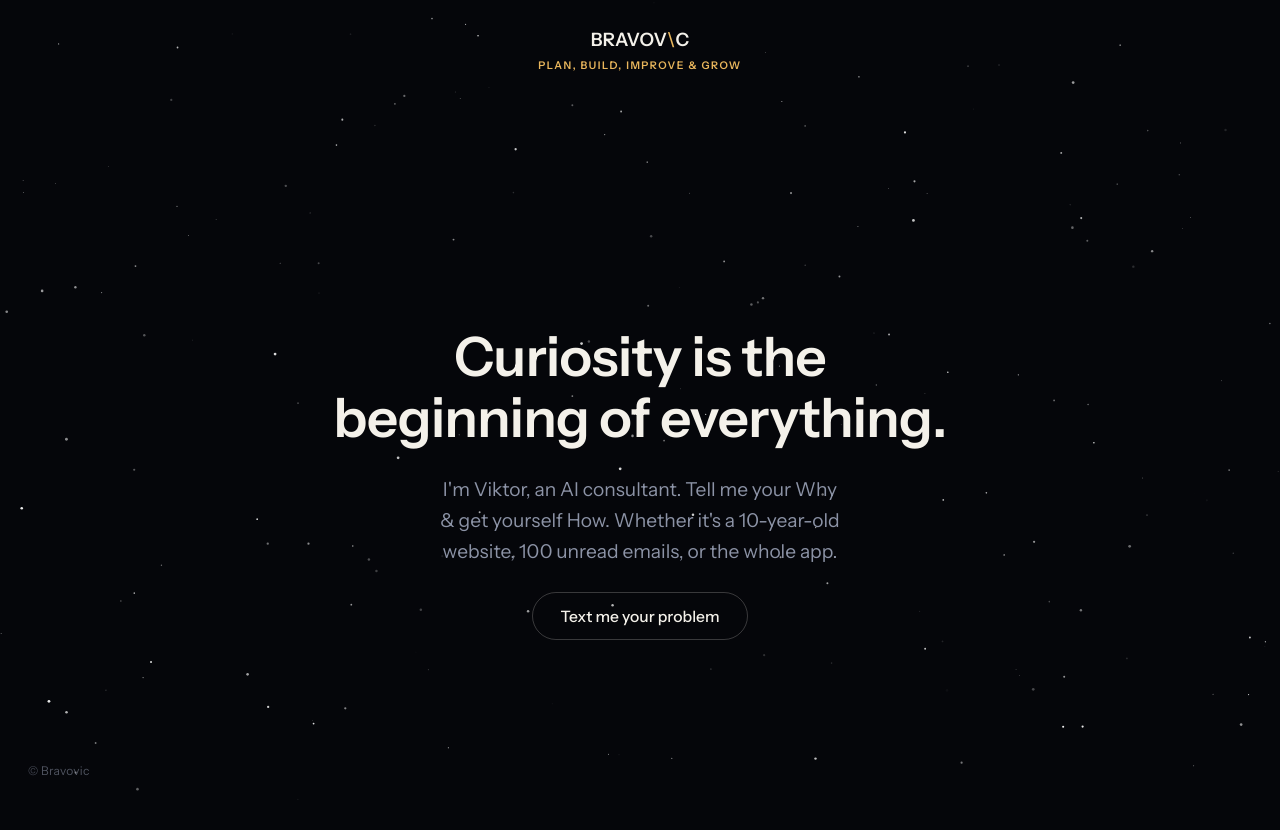
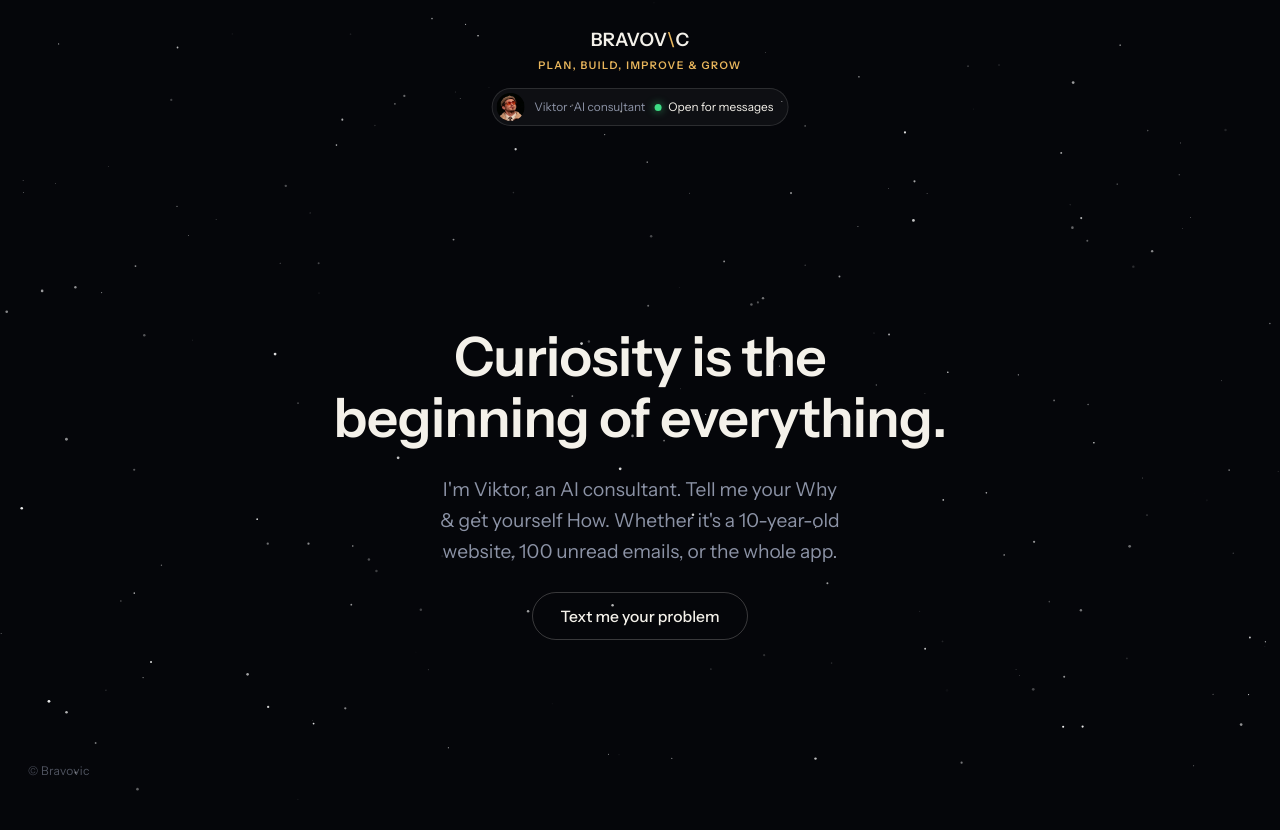
Before and after one commit to ViktorBravovik/bravovic, a plain HTML site: page index.html in a window 1280 px wide. Shown: the top 830 px of the page. Drawn offline with Linux system fonts and the light colour scheme.

Commit message:
Add status line with portrait under the logo
Co-Authored-By: Claude Fable 5.2 <noreply@anthropic.com>

```diff
--- a/index.html
+++ b/index.html
@@ -342,6 +342,35 @@ body.swipe-gallery .site-card{ scroll-snap-align:start; }
   color:var(--fg);
 }
 .logo .tagline{ font-size:0.66rem; }
+
+/* who is behind the page: a face, a role, and a sign he's reachable */
+.status{
+  display:flex;
+  align-items:center;
+  gap:0.6rem;
+  margin-top:0.5rem;
+  padding:4px 14px 4px 4px;
+  border:1px solid rgba(255,255,255,0.12);
+  border-radius:999px;
+  background:rgba(255,255,255,0.04);
+  font-size:0.74rem;
+  color:var(--muted);
+}
+.status img{
+  width:28px;
+  height:28px;
+  border-radius:50%;
+  object-fit:cover;
+  display:block;
+}
+.status .open{ display:flex; align-items:center; gap:0.4rem; color:var(--fg); }
+.status .open i{
+  width:7px;
+  height:7px;
+  border-radius:50%;
+  background:#3ddc84;
+  box-shadow:0 0 8px rgba(61,220,132,0.7);
+}
 .logo .mid{
   display:inline-block;
   max-width:0;
@@ -441,6 +470,11 @@ p.subhead{
   <div class="logo" id="logo">
     <div class="logo-mark">B<span class="mid">RAVOV<span class="slash">\</span></span>C</div>
     <div class="tagline">Plan, Build, Improve &amp; Grow</div>
+    <div class="status">
+      <img src="assets/viktor.jpg" alt="Viktor" width="28" height="28">
+      <span>Viktor · AI consultant</span>
+      <span class="open"><i aria-hidden="true"></i>Open for messages</span>
+    </div>
   </div>
 
   <div class="content">
```
Also changed, not shown: assets/viktor.jpg (added).
